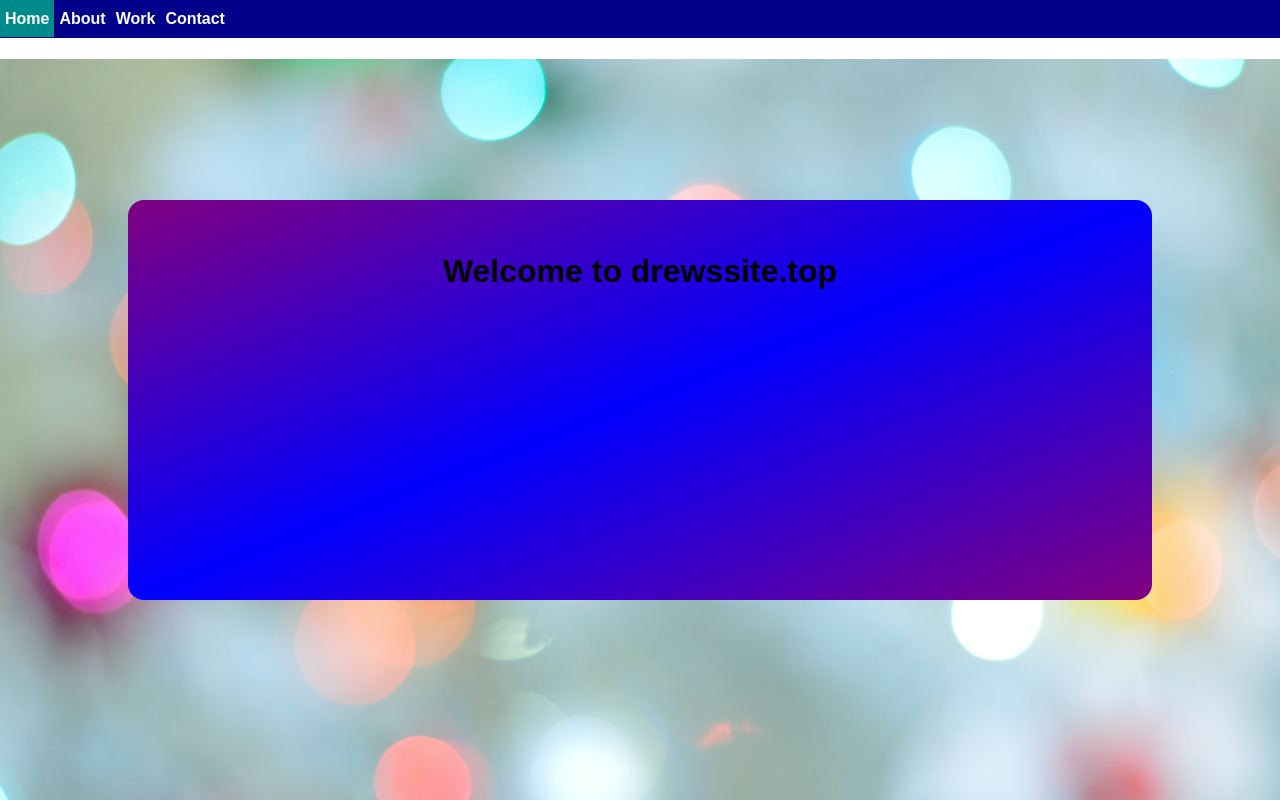
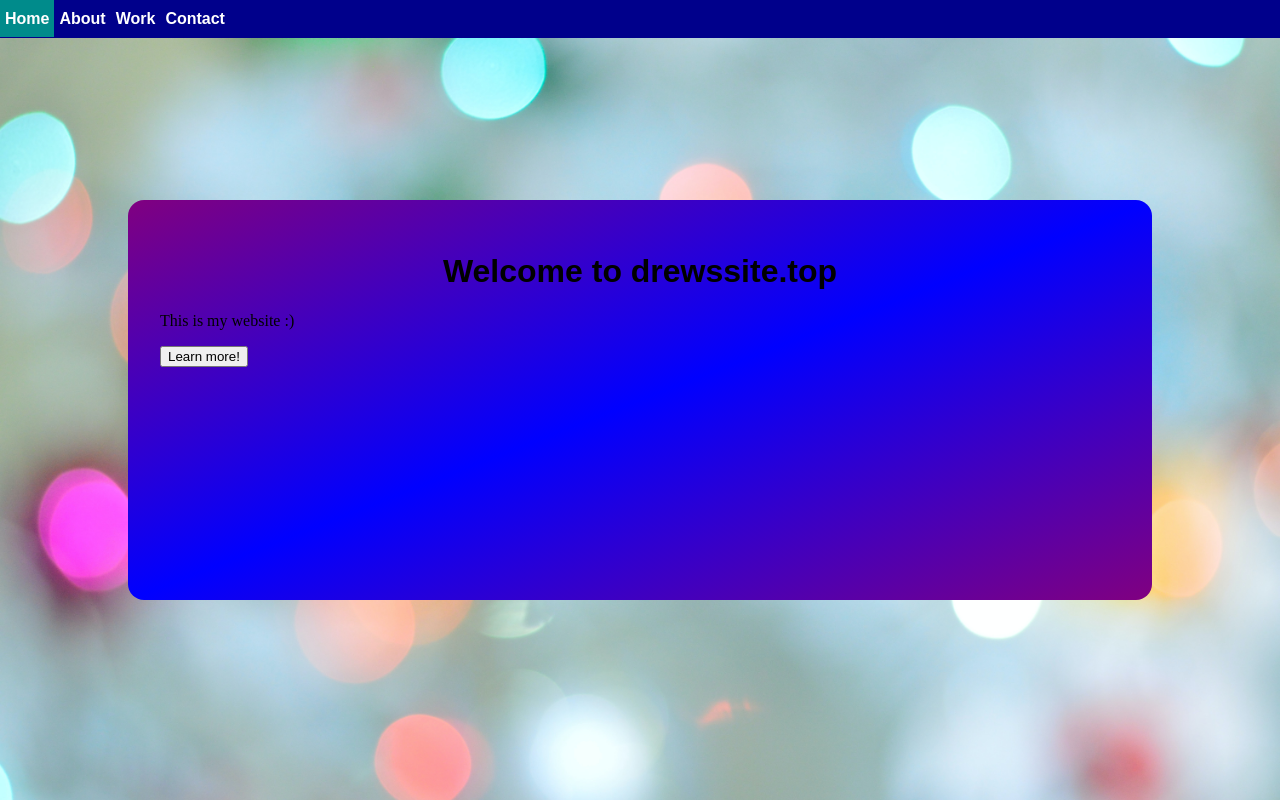
Before and after one commit to foxler2010/foxler2010.github.io, a Vue app: page / in a window 1280 px wide. Shown: the top 800 px of the page. Built offline with nearby package versions, Linux system fonts and the light colour scheme.

Commit message:
figure out what else i am putting in the box

```diff
--- a/src/views/HomeView.vue
+++ b/src/views/HomeView.vue
@@ -6,6 +6,8 @@
       <img src="../assets/splash.jpg" />
       <div class="box">
         <h1>Welcome to drewssite.top</h1>
+        <p>This is my website :)</p>
+        <button>Learn more!</button>
       </div>
     </div>
     <h1 v-for="n in 100" :key="n">{{ n }}</h1>
@@ -18,7 +20,6 @@
 }
 
 .header img {
-  position: absolute;
   width: 100%;
 }
 
```
